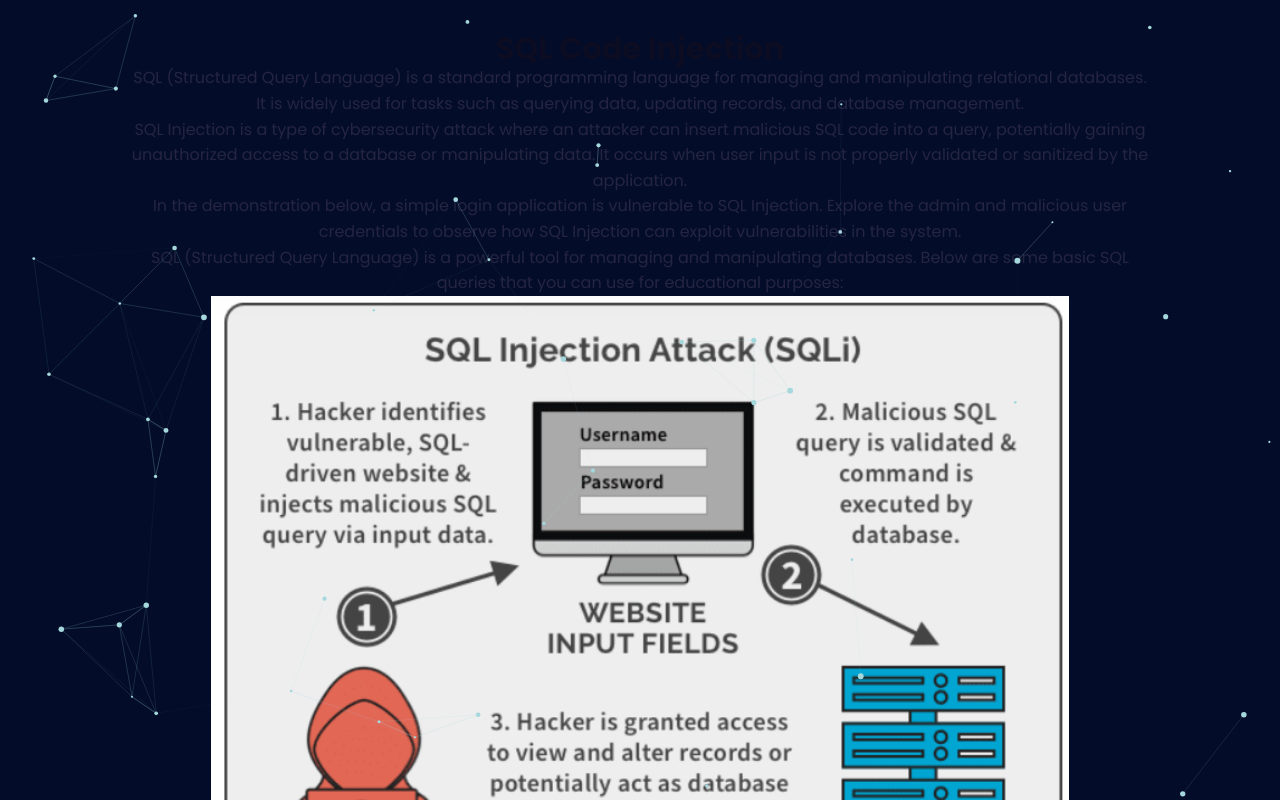
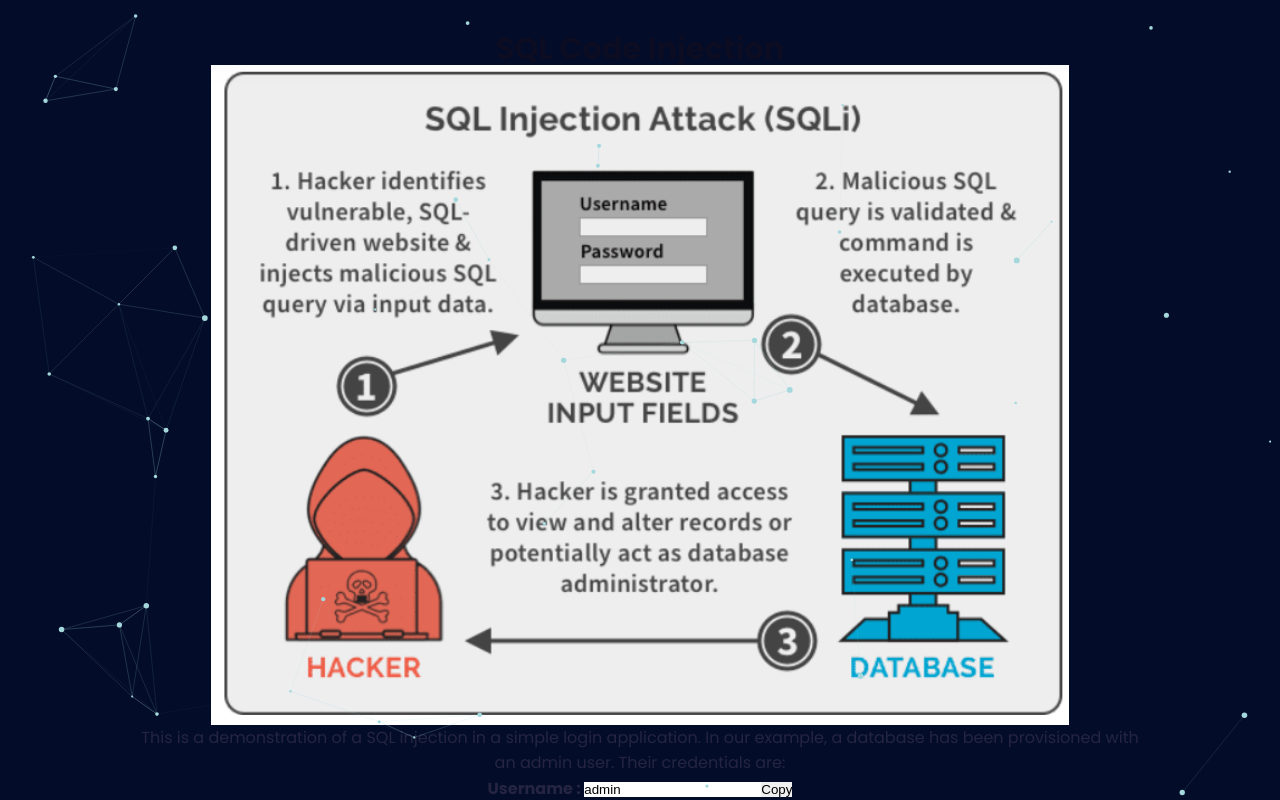
Before and after one commit to Rudrax2004/DefendAndDetect, a React (Vite) app in the folder frontend/FSD_project/: page /introsql in a window 1280 px wide. Shown: the top 800 px of the page. Built offline with nearby package versions, Linux system fonts and the light colour scheme; no server answers.

Commit message:
some small changes

```diff
--- a/frontend/FSD_project/src/components/learning/sqlnjection.jsx
+++ b/frontend/FSD_project/src/components/learning/sqlnjection.jsx
@@ -56,7 +56,7 @@
   return (
     <div className="container bg-black text-zinc-300 mx-auto p-4">
       <h2 className="text-2xl text-yellow-500 font-bold mb-4">SQL Code Injection</h2>
-      <p className="text-xl">
+      {/* <p className="text-xl">
         SQL (Structured Query Language) is a standard programming language for managing and
         manipulating relational databases. It is widely used for tasks such as querying data,
         updating records, and database management.
@@ -78,7 +78,7 @@
       <p className="mt-2 text-xl">
     SQL (Structured Query Language) is a powerful tool for managing and manipulating databases.
     Below are some basic SQL queries that you can use for educational purposes:
-  </p>
+  </p> */}
             <img className="container z-50" src="/photos/image.png" alt="..." />
  <p className="mt-4  text-xl">
         This is a demonstration of a SQL injection in a simple login application.
```
